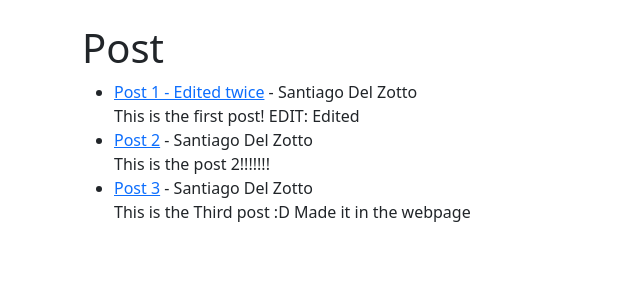
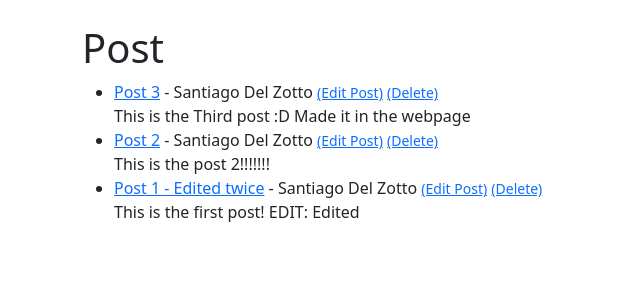
Before and after one commit to Santidz1991/GreenBlog17, a Django app: page / in a window 1280 px wide. Shown: the part 56-356 px from the top of the page, without its empty margins (0-640 px from the left). Run offline with Django 4.2, Linux system fonts and the light colour scheme; data comes from the database, SQL or seed files in the repository; both versions use the stored data as it was after the commit.

Commit message:
Agregado para modificar y eliminar posts

```diff
--- a/blogapp/templates/article_details.html
+++ b/blogapp/templates/article_details.html
@@ -4,7 +4,8 @@
 {% block content %}
 
 <h1> {{ post.title }}</h1>
-<small>By: {{ post.author.first_name }} {{ post.author.last_name }} </small> <br/>
+<small>By: {{ post.author.first_name }} {{ post.author.last_name }} -
+    <small></small><a href="{% url 'updatepost' post.pk %}">(Edit Post) - <a href="{% url 'deletepost' post.pk %}">(Delete)</a></small></a> </small> <br/>
 
 <hr>
 <br/>
--- a/blogapp/templates/home.html
+++ b/blogapp/templates/home.html
@@ -6,7 +6,9 @@
 <!-- post.pk nos hace referencia a la primary key del post-->
 <ul>
 {% for post in object_list %}
-    <li> <a href="{% url 'article-detail' post.pk %}">{{ post.title }}</a> - {{ post.author.first_name }} {{ post.author.last_name }}<br/>
+    <li> <a href="{% url 'article-detail' post.pk %}">{{ post.title }}</a> - {{ post.author.first_name }} {{ post.author.last_name }}
+        <small><a href="{% url 'updatepost' post.pk %}">(Edit Post)</a></small>
+        <small><a href="{% url 'deletepost' post.pk %}">(Delete)</a></small> <br/>
     {{ post.body }}</li>
 
 
--- a/blogapp/urls.py
+++ b/blogapp/urls.py
@@ -1,6 +1,6 @@
 from django.urls import path
 # from . import views
-from .views import AddPostView, HomeView, ArticleDetailView
+from .views import AddPostView, HomeView, ArticleDetailView, UpdatePostView, DeletePostView
 
 
 urlpatterns = [
@@ -8,5 +8,7 @@ urlpatterns = [
     path('', HomeView.as_view(), name='home'),
     path('article/<int:pk>', ArticleDetailView.as_view(), name='article-detail'),
     path('addpost/', AddPostView.as_view(), name='addpost'),
+    path('article/edit/<int:pk>', UpdatePostView.as_view(), name='updatepost'),
+    path('article/delete/<int:pk>', DeletePostView.as_view(), name='deletepost'),
 ]
 # pk = primary key Asi podemos identificar el numero unico del post
--- a/blogapp/views.py
+++ b/blogapp/views.py
@@ -1,7 +1,8 @@
 from django.shortcuts import render
-from django.views.generic import ListView, DetailView, CreateView
+from django.views.generic import ListView, DetailView, CreateView, UpdateView, DeleteView
 from .models import Post
-from .forms import PostForm
+from .forms import PostForm, EditForm
+from django.urls import reverse_lazy
 
 '''
 def home(request):
@@ -11,6 +12,7 @@ def home(request):
 class HomeView(ListView):
     model = Post
     template_name = 'home.html'
+    ordering = ['-id']
 
 class ArticleDetailView(DetailView):
     model = Post
@@ -20,3 +22,13 @@ class AddPostView(CreateView):
     model = Post
     form_class = PostForm
     template_name = 'addpost.html'
+
+class UpdatePostView(UpdateView):
+    model = Post
+    form_class = EditForm
+    template_name = 'update_post.html'
+
+class DeletePostView(DeleteView):
+    model = Post
+    template_name = 'delete_post.html'
+    success_url = reverse_lazy('home')
```
Also changed, not shown: blogapp/forms.py (+11 -0 lines), blogapp/templates/delete_post.html (added, +18 -0 lines), blogapp/templates/update_post.html (added, +16 -0 lines), db.sqlite3.
